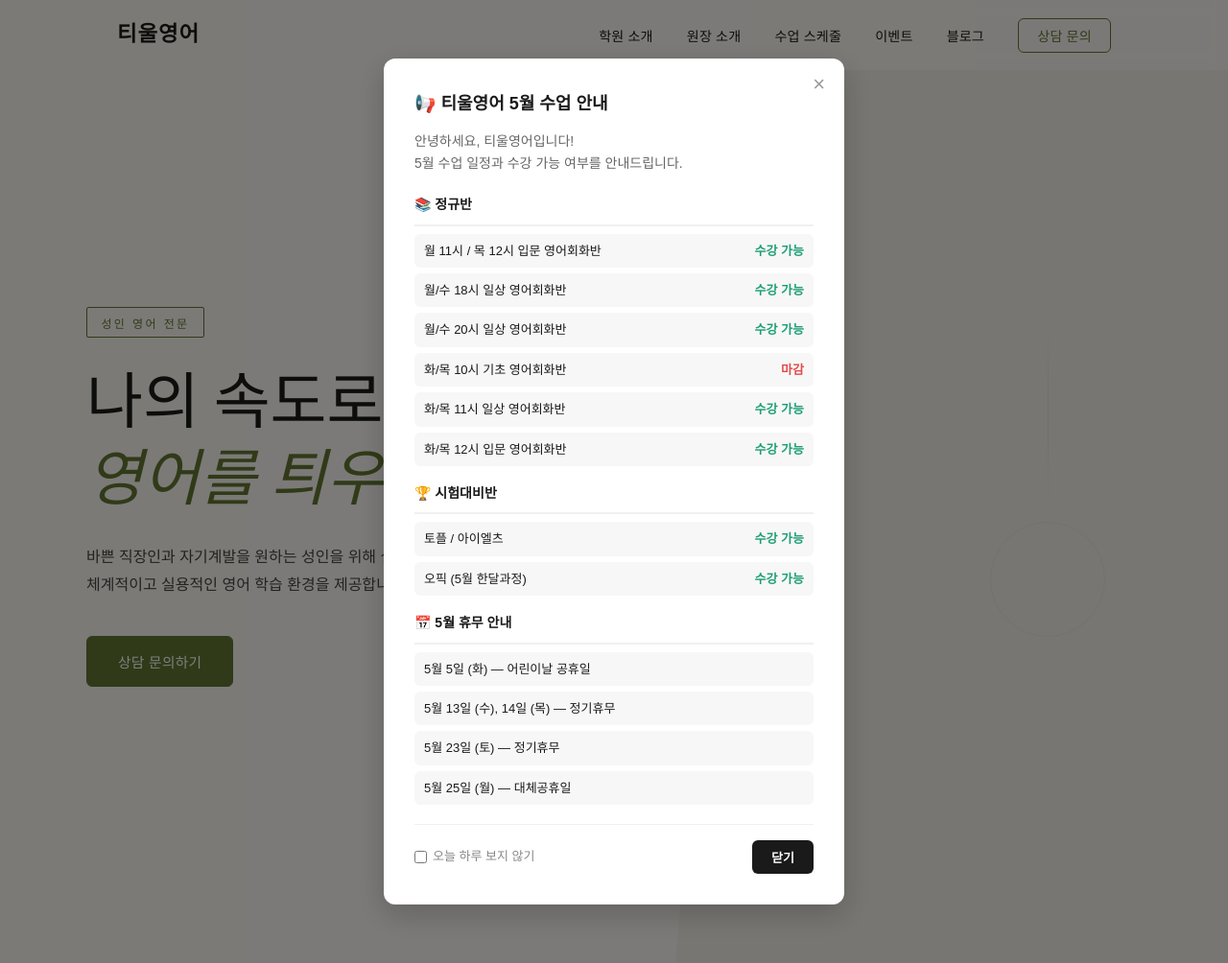
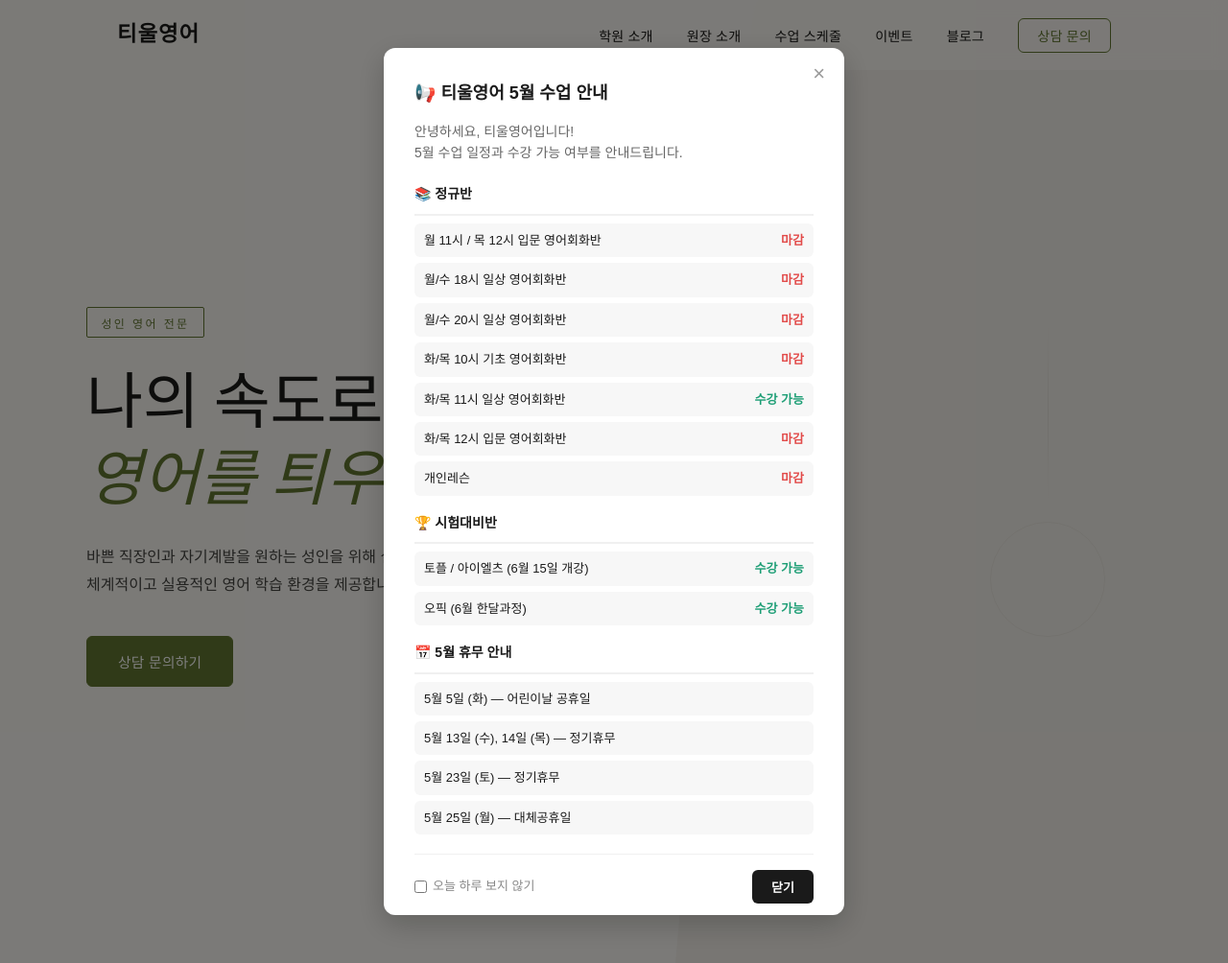
Before and after one commit to miyeon00/tiulPage, a Flask app: page / in a window 1280 px wide. Shown: the whole page at 96% size. Run offline with Flask 3, Linux system fonts and the light colour scheme.

Commit message:
마감안내

```diff
--- a/templates/index.html
+++ b/templates/index.html
@@ -33,20 +33,21 @@
       <div class="class-section">
         <h3>📚 정규반</h3>
         <ul>
-          <li><span>월 11시 / 목 12시 입문 영어회화반</span><span class="status-ok">수강 가능</span></li>
-          <li><span>월/수 18시 일상 영어회화반</span><span class="status-ok">수강 가능</span></li>
-          <li><span>월/수 20시 일상 영어회화반</span><span class="status-ok">수강 가능</span></li>
+          <li><span>월 11시 / 목 12시 입문 영어회화반</span><span class="status-no">마감</span></li>
+          <li><span>월/수 18시 일상 영어회화반</span><span class="status-no">마감</span></li>
+          <li><span>월/수 20시 일상 영어회화반</span><span class="status-no">마감</span></li>
           <li><span>화/목 10시 기초 영어회화반</span><span class="status-no">마감</span></li>
           <li><span>화/목 11시 일상 영어회화반</span><span class="status-ok">수강 가능</span></li>
-          <li><span>화/목 12시 입문 영어회화반</span><span class="status-ok">수강 가능</span></li>
+          <li><span>화/목 12시 입문 영어회화반</span><span class="status-no">마감</span></li>
+          <li><span>개인레슨</span><span class="status-no">마감</span></li>
         </ul>
       </div>
 
       <div class="class-section">
         <h3>🏆 시험대비반</h3>
         <ul>
-          <li><span>토플 / 아이엘츠</span><span class="status-ok">수강 가능</span></li>
-          <li><span>오픽 (5월 한달과정)</span><span class="status-ok">수강 가능</span></li>
+          <li><span>토플 / 아이엘츠 (6월 15일 개강)</span><span class="status-ok">수강 가능</span></li>
+          <li><span>오픽 (6월 한달과정)</span><span class="status-ok">수강 가능</span></li>
         </ul>
       </div>
 
@@ -66,6 +67,7 @@
       <button onclick="closeModal()">닫기</button>
     </div>
   </div>
+</div>
 </div>
 </div>
 
```
